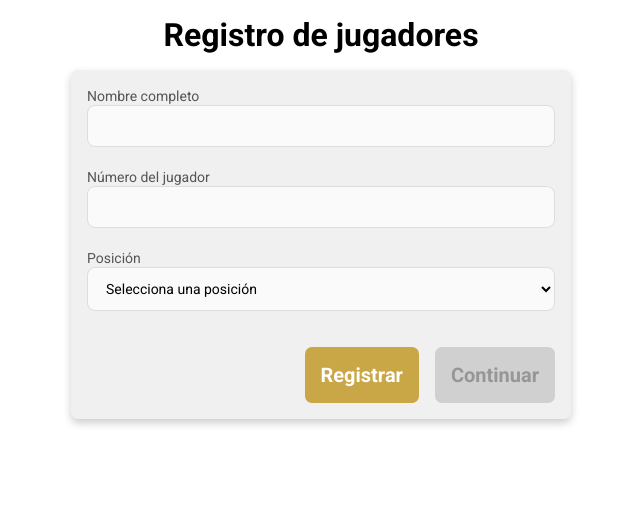
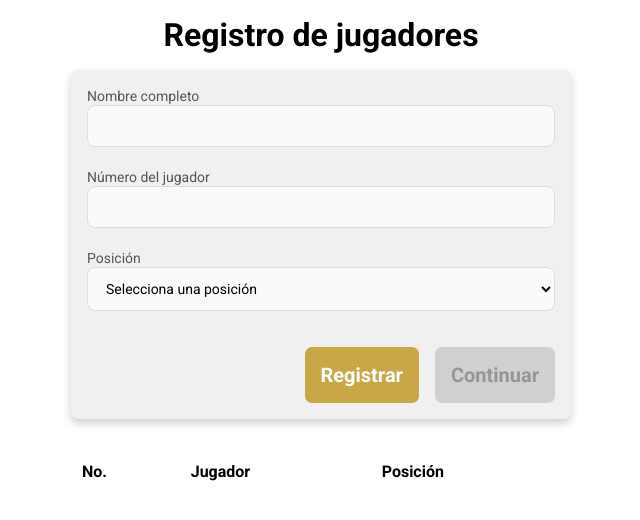
Before and after one commit to andrescacla/voley, a React (Vite) app: page /voley/register in a window 1280 px wide. Shown: the top 520 px of the page, without its empty margins (319-959 px from the left). Built offline with nearby package versions, Linux system fonts and the light colour scheme.

Commit message:
add table data for players registers

```diff
--- /dev/null
+++ b/src/components/TableData.tsx
@@ -0,0 +1,37 @@
+import { useTranslation } from "react-i18next"
+import { useDataContext } from "../hooks/useData"
+import table from '../styles/table.module.css'
+
+
+export const TableData = () => {
+  const { t } = useTranslation('', { keyPrefix: 'register.table' })
+
+  const {data} = useDataContext()
+  const { players } = data
+  return (
+    <table className={table.table} >
+      <thead>
+        <tr>
+          <th>
+            {t('numberPlayer')}
+
+          </th>
+          <th>{t('player')}</th>
+          <th>
+            {t('position')}
+          </th>
+
+        </tr>
+      </thead>
+      <tbody>
+        {players.map((player) => (
+          <tr key={player.id}>
+            <td>{player.number}</td>
+            <td>{player.name}</td>
+            <td>{player.position}</td>
+          </tr>
+        ))}
+      </tbody>
+    </table>
+  )
+}
--- a/src/components/TextInput.tsx
+++ b/src/components/TextInput.tsx
@@ -2,13 +2,13 @@ import { ErrorMessage, useField } from "formik"
 import { TextInputProps } from "../interface/player.interface"
 
 
-export const TextInput = ({label, ...props}: TextInputProps) => {
+export const TextInput = ({label, errorClassName, ...props}: TextInputProps) => {
   const [field] = useField(props)
   return (
     <>
       <label htmlFor={props.id || props.name}> {label} </label>
       <input {...field} {...props} />
-      <ErrorMessage name={props.name} component="span" className={props.errorClassName}/>
+      <ErrorMessage name={props.name} component="span" className={errorClassName}/>
       {/* {
         meta.touched && meta.error && (
           <span className={props.errorClassName}>{meta.error}</span>
--- a/src/context/data/DataProvider.tsx
+++ b/src/context/data/DataProvider.tsx
@@ -5,14 +5,16 @@ import initialState from "./DataState";
 import { Player } from "../../interface/player.interface";
 
 export interface DataProviderProps {
-    children: React.ReactNode | React.ReactNode[];
+  children: React.ReactNode | React.ReactNode[];
 }
 
 
 
-export const DataProvider = ({children}: DataProviderProps ) => {
+export const DataProvider = ({ children }: DataProviderProps) => {
+
   const [dataState, dispatch] = useReducer(dataReducer, initialState)
   const setPlayer = (player: Player) => {
+
     dispatch({
       type: 'SET_PLAYER',
       payload: player
--- a/src/locales/es/traslation.json
+++ b/src/locales/es/traslation.json
@@ -23,6 +23,13 @@
     "outside": "Extremo",
     "middle": "Central",
     "libero": "Libero",
-    "select": "Selecciona una posición"
+    "select": "Selecciona una posición",
+    "success": "Jugador registrado con éxito",
+    "error": "Error al registrar el jugador",
+    "table": {
+      "numberPlayer": "No.",
+      "player": "Jugador",
+      "position": "Posición"
+    }
   }
 }
--- a/src/pages/RegisterPage.tsx
+++ b/src/pages/RegisterPage.tsx
@@ -5,9 +5,14 @@ import { useDataContext } from '../hooks/useData'
 // import { InitialForm } from '../interface/player.interface'
 import { useNavigate } from 'react-router'
 import { useTranslation } from 'react-i18next'
-import { Formik, Form } from 'formik'
+import { Formik, Form, FormikHelpers } from 'formik'
 import { TextInput, Select } from '../components'
+import Swal from 'sweetalert2'
+import withReactContent from 'sweetalert2-react-content'
+import { InitialForm } from '../interface/player.interface'
+import { TableData } from '../components/TableData'
 
+const MySwal = withReactContent(Swal)
 export interface PlayerActions {
     id: number,
     name: string
@@ -54,11 +59,61 @@ export const RegisterPage = () => {
     // const { onInputChange, formState } = useForm<InitialForm>({ player: '', number: '', position: '' })
     // const { player, number, position } = values
     const { players } = data
+    const validatePosition = (position: string) => {
+        switch (position) {
+            case '1':
+                return t('setter')
+            case '2':
+                return t('middle')
+            case '3':
+                return t('opposite')
+            case '4':
+                return t('outside')
+            case '5':
+                return t('libero')
+            default:
+                return ''
+        }
+    }
 
-    // const onSavePlayer = (e: React.FormEvent<HTMLFormElement>) => {
-    //     e.preventDefault()
+    const onSavePlayer = ({number, player, position}: InitialForm, {resetForm}: FormikHelpers<InitialForm>) => {
+        const positionPlayer = validatePosition(position)
+        setPlayer({
+            id: Date.now(),
+            name: player,
+            statistics: [],
+            number,
+            position: positionPlayer
+        })
+        MySwal.fire({
+            title: <strong>{t('success')}</strong>,
+            didOpen: () => {
+              MySwal.showLoading()
+            },
+            timer: 300,
+            // icon: 'success',
+            // showCloseButton: true,
+            // showCancelButton: false,
+            // focusConfirm: false,
+            // confirmButtonText: t('ok'),
+            // confirmButtonAriaLabel: t('ok')
+          }).then(() => {
+            resetForm()
+            return MySwal.fire({
+              title: <strong>{t('success')}</strong>,
+              // text: t('successText'),
+              timer: 1000,
+              icon: 'success',
+              showCloseButton: false,
+              showCancelButton: false,
+              showConfirmButton: false,
+              focusConfirm: false,
+              // confirmButtonText: t('ok'),
+              // confirmButtonAriaLabel: t('ok')
+            })
+          })
 
-    // }
+    }
 
     const onContinue = () => {
         navigate('/collects-statistics')
@@ -75,16 +130,7 @@ export const RegisterPage = () => {
                         number: '',
                         position: ''
                     }}
-                    onSubmit={({ player, number, position }) => {
-                        // console.log(values)
-                        setPlayer({
-                            id: Date.now(),
-                            name: player,
-                            statistics: [],
-                            number,
-                            position
-                        })
-                    }}
+                    onSubmit={onSavePlayer}
                     validationSchema={Yup.object({
                         player: Yup.string()
                             .required(t('required'))
@@ -185,7 +231,10 @@ export const RegisterPage = () => {
 
 
             </section>
+            <section className={register.section_info}>
 
+                <TableData />
+            </section>
 
 
         </>
--- a/src/styles/register.module.css
+++ b/src/styles/register.module.css
@@ -113,3 +113,8 @@
     border: 1px solid red;
     background-color: #fdd;
 }
+.section_info {
+    display:flex;
+    justify-content: center;
+    margin-top: 2rem;
+}
--- /dev/null
+++ b/src/styles/table.module.css
@@ -0,0 +1,14 @@
+
+.table {
+  width: 500px;
+  border-collapse: collapse;
+  border-radius: 8px;
+  overflow: hidden;
+  border: 1px solid #ccc;
+}
+.table th,
+.table td {
+  padding: 10px;
+  text-align: left;
+  border-bottom: 1px solid #ccc;
+}
```
